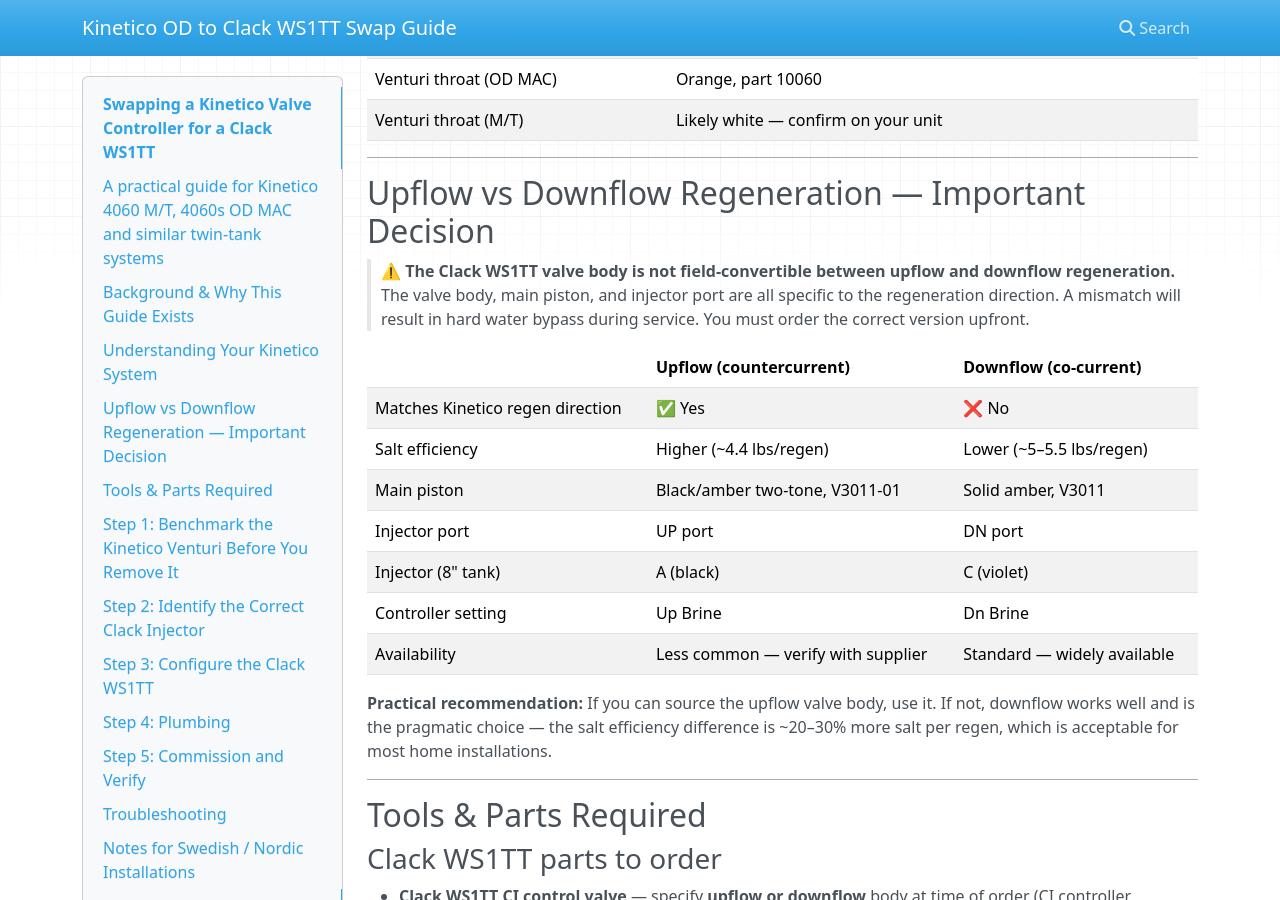
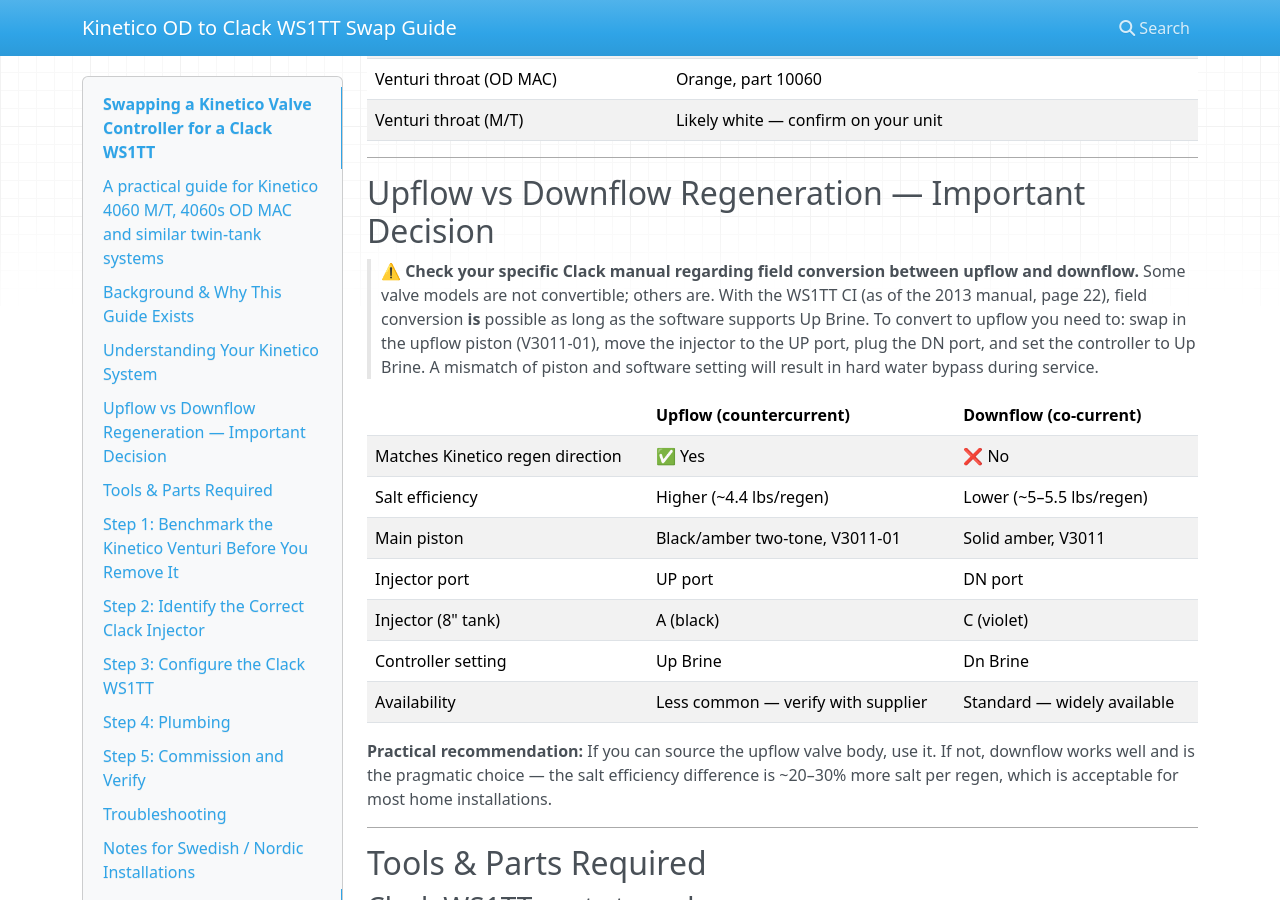
Before and after one commit to lennardm/water_filters, an MkDocs documentation site: the page built from docs/index.md, in a window 1280 px wide and 900 px high, scrolled down 1656 px. Built offline with MkDocs 1.6.1, drawn with Linux system fonts in a browser that asks for light colours; nearby versions of some CDN libraries; some of the changed text lies outside the part shown.

Commit message:
Changes to be committed: 	modified:   .gitignore 	modified:   docs/index.md

```diff
--- a/docs/index.md
+++ b/docs/index.md
@@ -47,7 +47,12 @@
 
 ## Upflow vs Downflow Regeneration — Important Decision
 
-> ⚠️ **The Clack WS1TT valve body is not field-convertible between upflow and downflow regeneration.** The valve body, main piston, and injector port are all specific to the regeneration direction. A mismatch will result in hard water bypass during service. You must order the correct version upfront.
+> ⚠️ **Check your specific Clack manual regarding field conversion between upflow and downflow.**
+> Some valve models are not convertible; others are. With the WS1TT CI (as of the 2013 manual,
+> page 22), field conversion **is** possible as long as the software supports Up Brine. To convert
+> to upflow you need to: swap in the upflow piston (V3011-01), move the injector to the UP port,
+> plug the DN port, and set the controller to Up Brine. A mismatch of piston and software setting
+> will result in hard water bypass during service.
 
 | | Upflow (countercurrent) | Downflow (co-current) |
 |---|---|---|
@@ -213,7 +218,7 @@
 - [ ] Decide: upflow or downflow regen (upflow = more efficient; downflow = easier to source)
 - [ ] Benchmark Kinetico brine draw rate (bucket test)
 - [ ] Note venturi throat colour from spare/old Kinetico head
-- [ ] Order Clack WS1TT CI — specify upflow or downflow valve body
+- [ ] Order Clack WS1TT CI — check manual for field convertibility; if convertible, order upflow piston (V3011-01) separately if needed
 - [ ] Order 3.0 GPM DLFC disc
 - [ ] Order correct injector: A/black (upflow) or C/violet (downflow)
 - [ ] Verify 0.40 GPM BLFC in brine valve assembly
```
Also changed, not shown: 1 other file.
